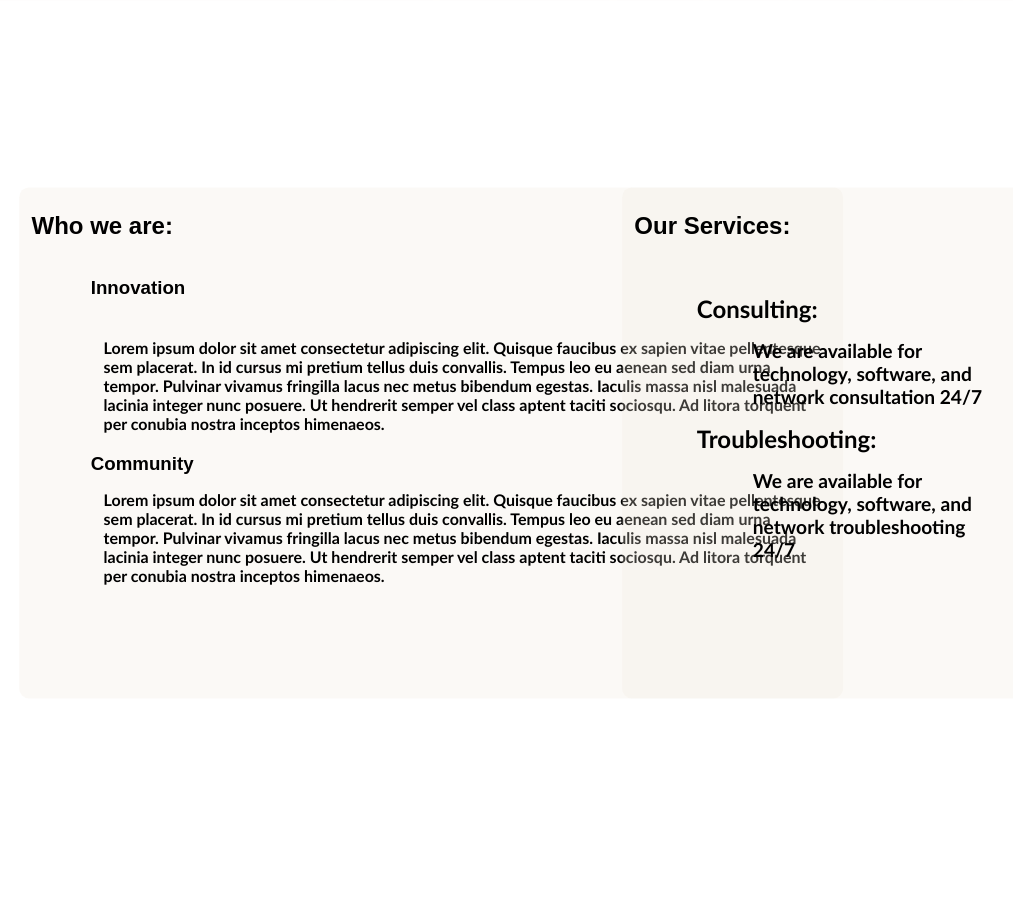
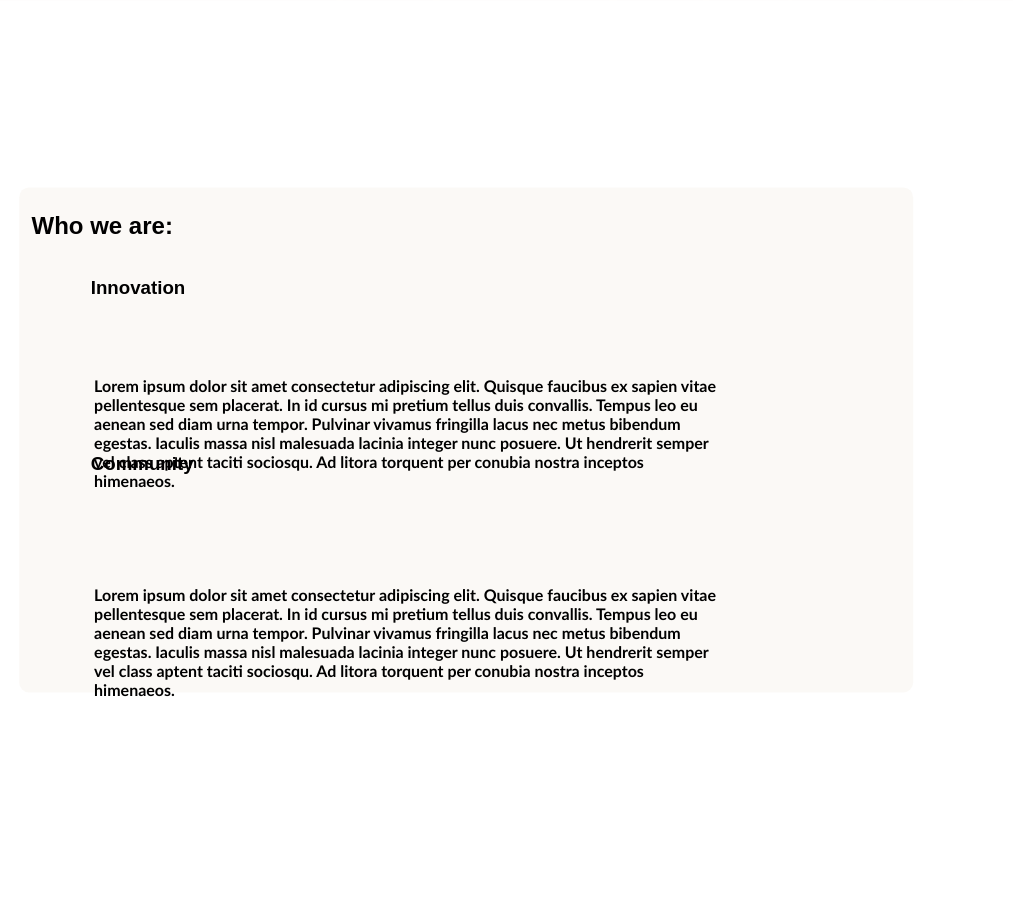
Before and after one commit to SwinTechCOS10026/project2, a PHP site: page / in a window 1280 px wide; the page is wider, and only the part inside the window is pictured. Shown: the part 789-1686 px from the top of that part, without its empty margins (182-1195 px from the left). Run offline with PHP 8.4, Linux system fonts and the light colour scheme.

Commit message:
home changes

```diff
--- a/index.html
+++ b/index.html
@@ -76,26 +76,12 @@
                     <h3 id="company-description-subheading-1">Innovation</h3>
                     <h3 id="company-description-subheading-2">Community</h3>
                     <h4 id="company-description-text-left">
-                        Lorem ipsum dolor sit amet consectetur adipiscing elit. Quisque faucibus ex sapien vitae pellentesque sem placerat. In id cursus mi pretium tellus duis convallis. Tempus leo eu aenean sed diam urna tempor. Pulvinar vivamus fringilla lacus nec metus bibendum egestas. Iaculis massa nisl malesuada lacinia integer nunc posuere. Ut hendrerit semper vel class aptent taciti sociosqu. Ad litora torquent per conubia nostra inceptos himenaeos. <br> <br> <br> <br>
-
-Lorem ipsum dolor sit amet consectetur adipiscing elit. Quisque faucibus ex sapien vitae pellentesque sem placerat. In id cursus mi pretium tellus duis convallis. Tempus leo eu aenean sed diam urna tempor. Pulvinar vivamus fringilla lacus nec metus bibendum egestas. Iaculis massa nisl malesuada lacinia integer nunc posuere. Ut hendrerit semper vel class aptent taciti sociosqu. Ad litora torquent per conubia nostra inceptos himenaeos.
+                        Lorem ipsum dolor sit amet consectetur adipiscing elit. Quisque faucibus ex sapien vitae pellentesque sem placerat. In id cursus mi pretium tellus duis convallis. Tempus leo eu aenean sed diam urna tempor. Pulvinar vivamus fringilla lacus nec metus bibendum egestas. Iaculis massa nisl malesuada lacinia integer nunc posuere. Ut hendrerit semper vel class aptent taciti sociosqu. Ad litora torquent per conubia nostra inceptos himenaeos. <br> <br> <br> <br> <br> <br>
+                        Lorem ipsum dolor sit amet consectetur adipiscing elit. Quisque faucibus ex sapien vitae pellentesque sem placerat. In id cursus mi pretium tellus duis convallis. Tempus leo eu aenean sed diam urna tempor. Pulvinar vivamus fringilla lacus nec metus bibendum egestas. Iaculis massa nisl malesuada lacinia integer nunc posuere. Ut hendrerit semper vel class aptent taciti sociosqu. Ad litora torquent per conubia nostra inceptos himenaeos.
                     </h4>
                 </fieldset>
-                <fieldset class="company-description-fieldset-right">
-                    <h2 id="company-description-heading">
-                        Our Services:
-                    </h2>
-                    <h3 id="company-description-text-right">
-                        <dl>
-                            <dt id="company-description-text-right-subheadings">Consulting:</dt>
-                            <dd id="text-wrap"> We are available for technology, software, and network consultation 24/7</dd>
-                            <dt id="company-description-text-right-subheadings">Troubleshooting:</dt>
-                            <dd id="text-wrap"> We are available for technology, software, and network troubleshooting 24/7</dd>
-                        </dl>
-                    </h3>
-                </fieldset>
             </fieldset>
-            <fieldset class="master-mission-statement-fieldset">
+            <fieldset class="master-mission-statement-fieldset" id="master-mission-statement-fieldset">
                 <fieldset class="mission-statement-fieldset">
                     <h1 id="company-description-heading">
                         Our Mission:
@@ -131,7 +117,7 @@ Lorem ipsum dolor sit amet consectetur adipiscing elit. Quisque faucibus ex sapi
                 <h3>Jump To:</h3>
                 <li><a href="#index-body" id="footer-a-jump-tos">Top of page</a></li>
                 <li><a href="#master-fieldset-background" id="footer-a-jump-tos">middle</a></li>
-                <li><a href=".mission-statement-fieldset" id="footer-a-jump-tos">end of page</a></li>
+                <li><a href="#master-mission-statement-fieldset" id="footer-a-jump-tos">end of page</a></li>
             </ul>
             <ul id="footer-ul-page-links">
                 <h3>Pages:</h3>
--- a/project1/apply.html
+++ b/project1/apply.html
@@ -200,9 +200,9 @@
         </ul>
         <ul id="footer-ul-jump-tos">
             <h3>Jump To:</h3>
-            <li><a href="#index-body" id="footer-a-jump-tos">Top of page</a></li>
-            <li><a href="#master-fieldset-background" id="footer-a-jump-tos">middle</a></li>
-            <li><a href=".mission-statement-fieldset" id="footer-a-jump-tos">end of page</a></li>
+            <li><a href="#main-content" id="footer-a-jump-tos">Top of page</a></li>
+            <li><a href="#dob" id="footer-a-jump-tos">middle</a></li>
+            <li><a href="#footer" id="footer-a-jump-tos">end of page</a></li>
         </ul>
         <ul id="footer-ul-page-links">
             <h3>Pages:</h3>
--- a/stylesheets/styles.css
+++ b/stylesheets/styles.css
@@ -323,8 +323,8 @@ h3 {
   background-color:  #eee6db41;
   border: 0px solid #eee6db;
   float: left;
-  width: 50rem;
-  height: 31rem;
+  width: 67.8%;
+  height: 60%;
   background-blend-mode: normal;
   border-radius: 10px;
 	animation-name: fadeInOpacity;
@@ -381,7 +381,7 @@ h3 {
   display: inline-block;
   position: absolute;
   word-wrap: normal;
-  width: 45rem;
+  width: 70%;
   color: rgb(0, 0, 0, 1);
   animation-name: fadeInOpacityText;
 	animation-iteration-count: 1;
```
Also changed, not shown: project1/about.html (+4 -4 lines), project1/jobs.html (+9 -9 lines).
